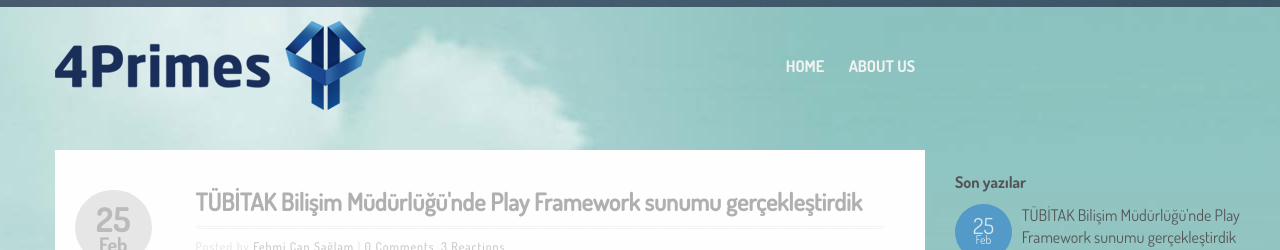
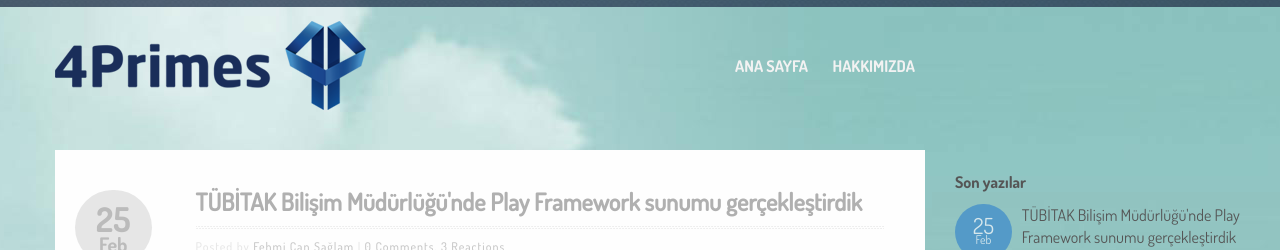
Before and after one commit to 4Primes/4primes.github.com, a Jekyll site: the page built from index.html, in a window 1280 px wide. Shown: the top 250 px of the page. Built offline with Jekyll 4.4.1, drawn with Linux system fonts in a browser that asks for light colours; nearby versions of some CDN libraries; the list of posts is cut into pages by our own code.

Commit message:
İngilizce->Türkçe

```diff
--- a/_layouts/post.html
+++ b/_layouts/post.html
@@ -32,10 +32,10 @@
             <div class="container">
                 <div class="row-fluid">
                     <div class="span9 relative">
-                        <h1 id="logo"><a href="#">4 Primes Blog</a></h1>
+                        <h1 id="logo"><a href="#">4Primes Blog</a></h1>
                         <nav>
-                          <a href="/index.html">Home</a>
-                          <a href="/about.html">About Us</a>
+                          <a href="/index.html">Ana Sayfa</a>
+                          <a href="/about.html">Hakkımızda</a>
                         </nav>
                     </div>
                 </div>
--- a/about.html
+++ b/about.html
@@ -36,8 +36,8 @@
                     <div class="span9 relative">
                         <h1 id="logo"><a href="#">4 Primes Blog</a></h1>
                         <nav>
-                          <a href="index.html">Home</a>
-                          <a href="#">About Us</a>
+                          <a href="/index.html">Ana Sayfa</a>
+                          <a href="/about.html">Hakkımızda</a>
                         </nav>
                     </div>
                 </div>
@@ -48,7 +48,7 @@
                 <div class="span9">
                     <ul class="posts detail">
                         <li>
-                            <h2>ABOUT US</h2>
+                            <h2>Hakkımızda</h2>
                             <p><b>Farkını özgür bırak.</b></p>
                             <p>
                             KURAM isimli bir uygulama platformu sunuyoruz. Yüksek performanslı, ölçeklenebilir web uygulamaları geliştiriyoruz. Danışmanlık ve eğitim veriyoruz.
--- a/index.html
+++ b/index.html
@@ -36,8 +36,8 @@
                     <div class="span9 relative">
                         <h1 id="logo"><a href="#">4Primes Blog</a></h1>
                         <nav>
-                          <a href="index.html">Home</a>
-                          <a href="about.html">About Us</a>
+                          <a href="/index.html">Ana Sayfa</a>
+                          <a href="/about.html">Hakkımızda</a>
                         </nav>
                     </div>
                 </div>
```
